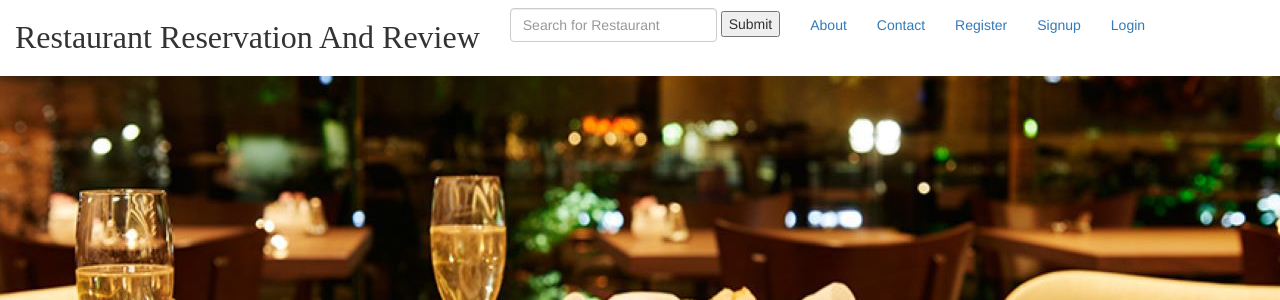
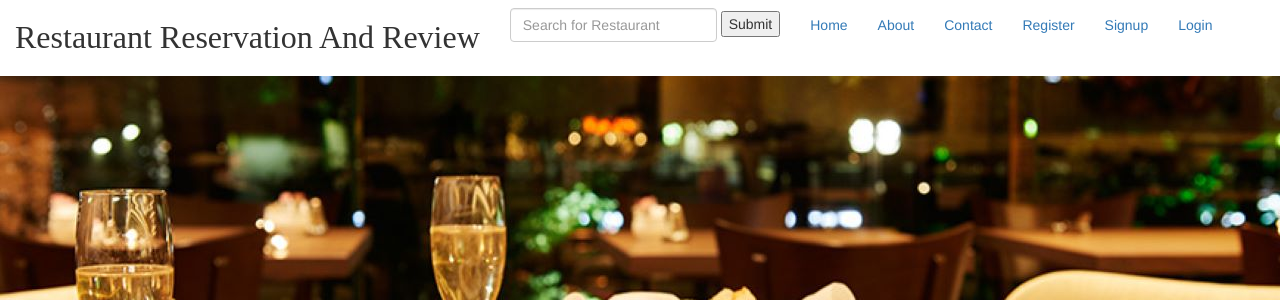
Before and after one commit to AncyPB/django-project, a Django app: page / in a window 1280 px wide; the page is wider, and only the part inside the window is pictured. Shown: the top 300 px of that part. Run offline with Django 3.2, Linux system fonts and the light colour scheme; some libraries are stand-ins or nearby versions.

Commit message:
Update index.html

```diff
--- a/project1/project1app/templates/index.html
+++ b/project1/project1app/templates/index.html
@@ -19,6 +19,7 @@
     </form>
     {{value}}
     <div class="right">
+      <a href="home"  class="navbar-text">Home</a>
       <a href="#about" class="navbar-text">About</a>
       <a href="#contac"  class="navbar-text">Contact</a>
       <a href="hotel"  class="navbar-text">Register </a>
```
